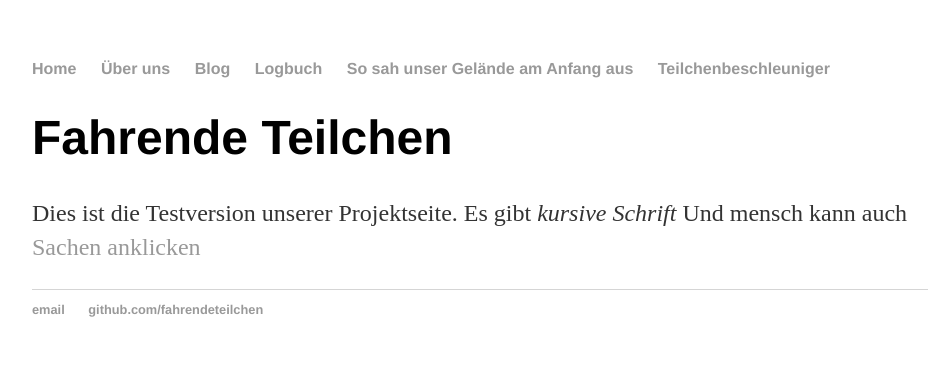
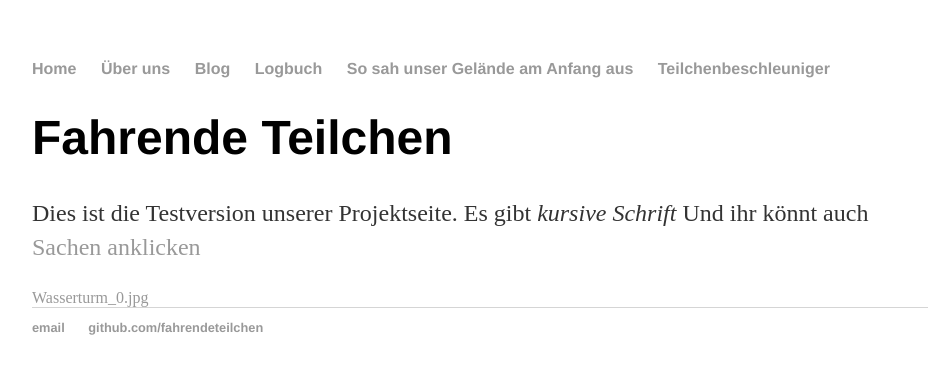
Before and after one commit to fahrendeteilchen/fahrendeteilchen.github.io, a Jekyll site: the page built from index.html, in a window 1280 px wide. Shown: the top 374 px of the page, without its empty margins (160-1097 px from the left). Built offline with Jekyll 4.4.1, drawn with Linux system fonts in a browser that asks for light colours.

Commit message:
Update index.html

```diff
--- a/index.html
+++ b/index.html
@@ -4,5 +4,6 @@ title: FahrendeTeilchen
 ---
 <div class="blurb">
   <h1>Fahrende Teilchen</h1>
-  <p>Dies ist die Testversion unserer Projektseite. Es gibt <em>kursive Schrift</em> Und mensch kann auch <a href="/text/angeklickt">Sachen anklicken</a></p>
+  <p>Dies ist die Testversion unserer Projektseite. Es gibt <em>kursive Schrift</em> Und ihr könnt auch <a href="/text/angeklickt">Sachen anklicken</a></p>
+  <a href="./Bilder/Wasserturm_0.jpg">Wasserturm_0.jpg</a><br>
 </div><!-- /.blurb -->
```
